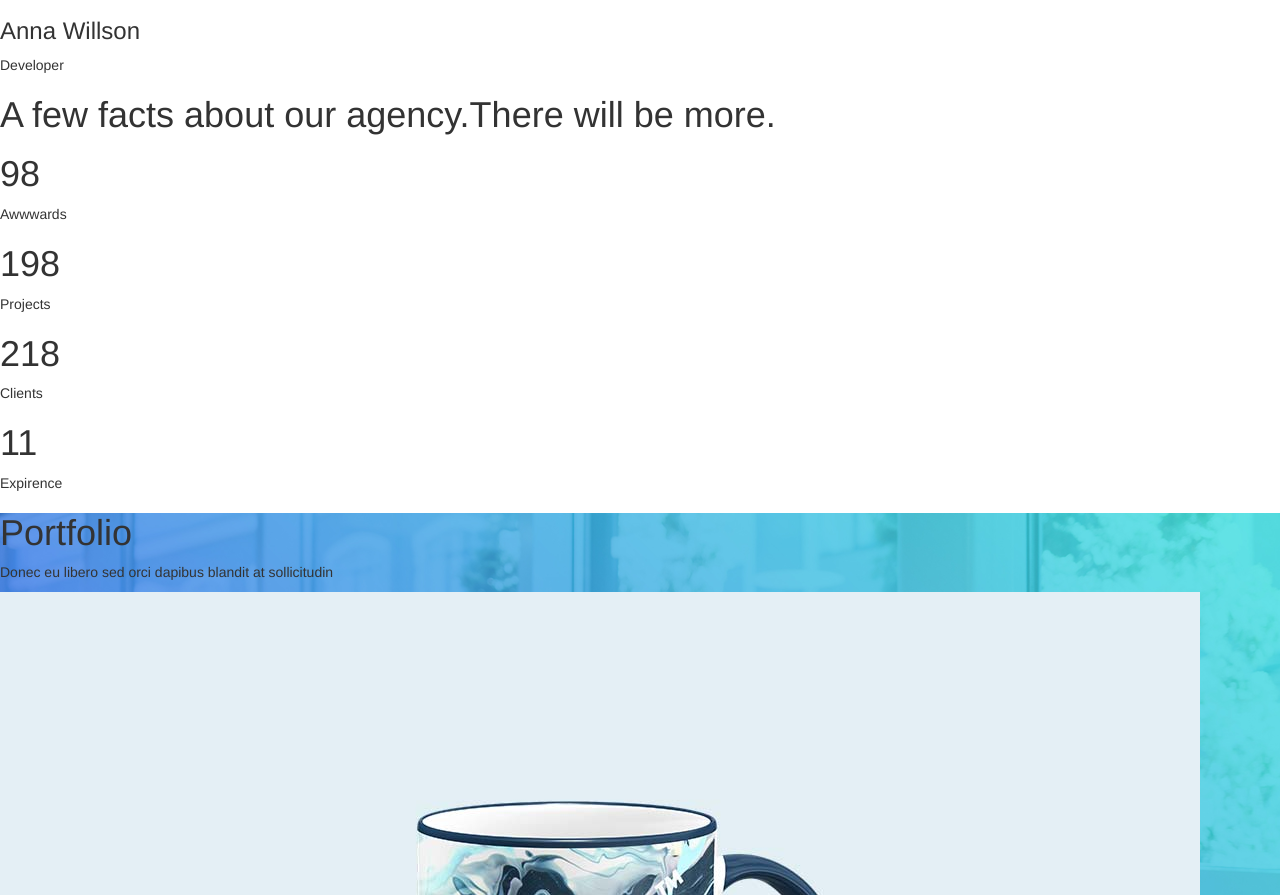
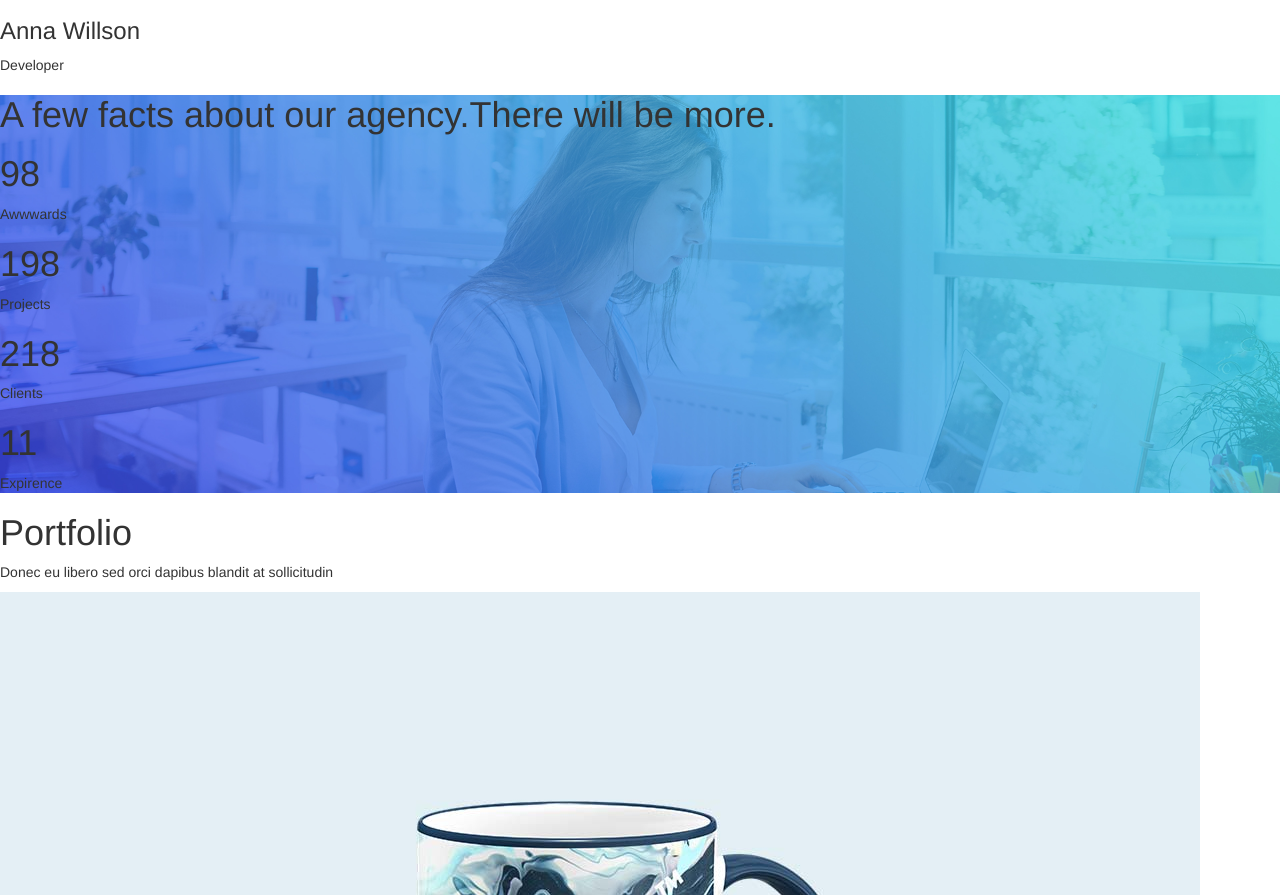
Before and after one commit to adedolapo1788/Onyxtest, a plain HTML site: page index.html in a window 1280 px wide. Shown: the part 2693-3588 px from the top of the page. Drawn offline with nearby package versions, Linux system fonts and the light colour scheme.

Commit message:
index two

```diff
--- a/index.html
+++ b/index.html
@@ -59,7 +59,7 @@
 
 
 	<!-----------------------------------SECTION THREE -------------------------------->
-	<div>
+	<div class="section-three">
 		<h1>A few facts about our agency.There will be more.</h1>
 		<h1>98</h1>
 		<p>Awwwards</p>
--- a/main.css
+++ b/main.css
@@ -4,7 +4,7 @@ header{
 	background-attachment: fixed;
 }
 
-.section-four{
+.section-three{
 	background:url(img/video-bg.jpg) center center no-repeat;
 	background-size: cover;
 	background-attachment: fixed;
```
